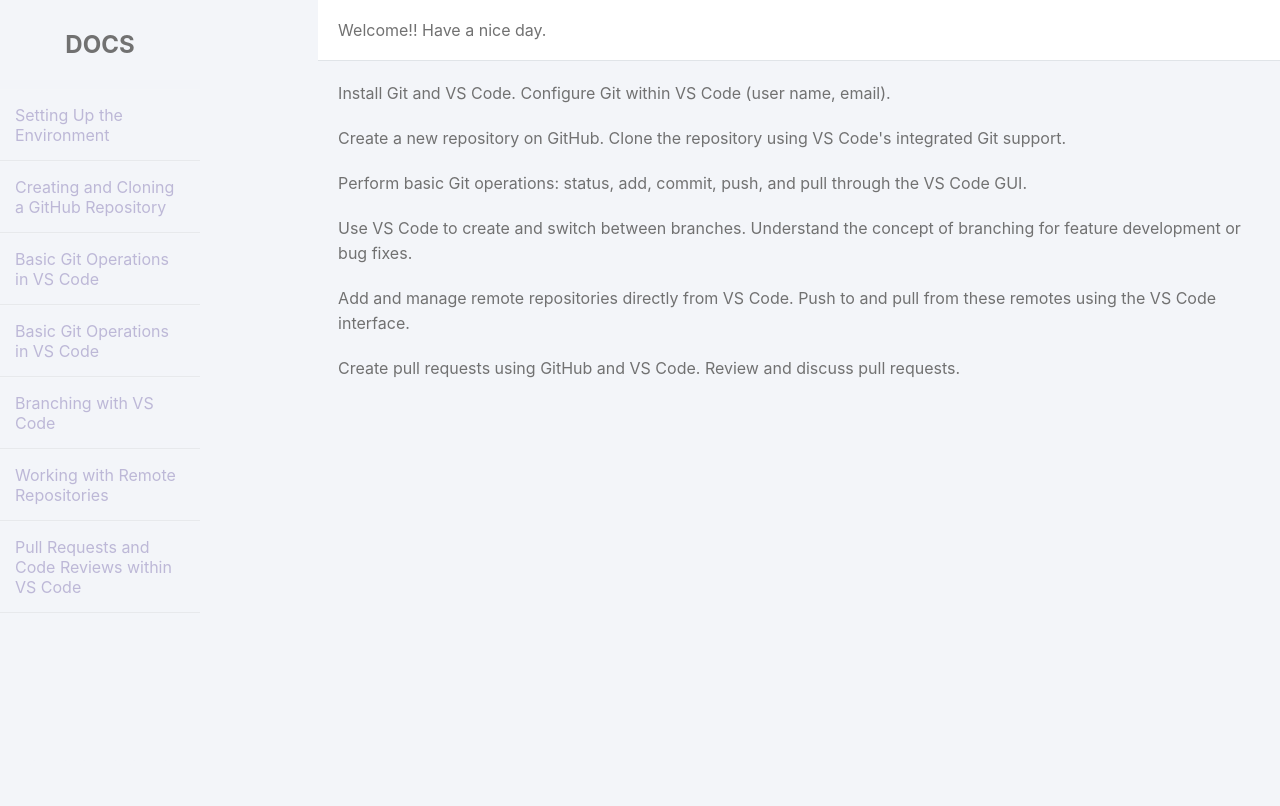
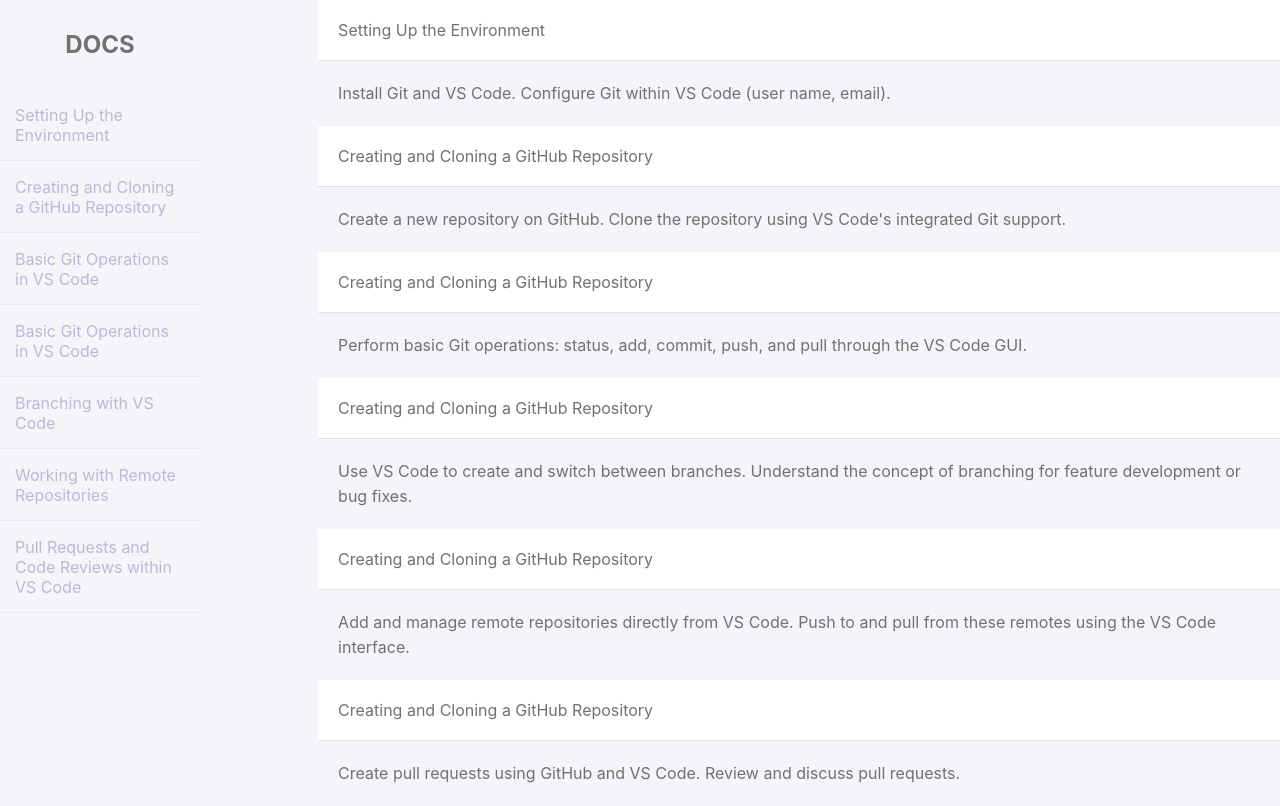
Before and after one commit to ywoo940912/GitProject, a plain HTML site: page index.html in a window 1280 px wide. Drawn offline with Linux system fonts and the light colour scheme.

Commit message:
Initial Commit, added README.md index.html was modified

```diff
--- a/index.html
+++ b/index.html
@@ -27,19 +27,36 @@
     </div>
 </div>
     <div class="main_content">
-        <div class="header">Welcome!! Have a nice day.</div>
-        <div class="info">
-            <div>Install Git and VS Code.
-            Configure Git within VS Code (user name, email).</div>
+        <div>
+            <div class="header">Setting Up the Environment</div>
+            <div class="info">
+                <div>Install Git and VS Code.
+                Configure Git within VS Code (user name, email).</div>
+            </div>
+            <div class="header">Creating and Cloning a GitHub Repository</div>
+            <div class="info">
             <div>Create a new repository on GitHub.
             Clone the repository using VS Code's integrated Git support.</div>
+            </div>
+            <div class="header">Creating and Cloning a GitHub Repository</div>
+            <div class="info">
             <div>Perform basic Git operations: status, add, commit, push, and pull through the VS Code GUI.</div>
+            </div>
+            <div class="header">Creating and Cloning a GitHub Repository</div>
+            <div class="info">
             <div>Use VS Code to create and switch between branches.
             Understand the concept of branching for feature development or bug fixes.</div>
+            </div>
+            <div class="header">Creating and Cloning a GitHub Repository</div>
+            <div class="info">
             <div>Add and manage remote repositories directly from VS Code.
             Push to and pull from these remotes using the VS Code interface.</div>
+            </div>
+            <div class="header">Creating and Cloning a GitHub Repository</div>
+            <div class="info">
             <div>Create pull requests using GitHub and VS Code.
             Review and discuss pull requests.</div>
+            </div>
         </div>
     </div>
 </div>
```
Also changed, not shown: 1 other file.
